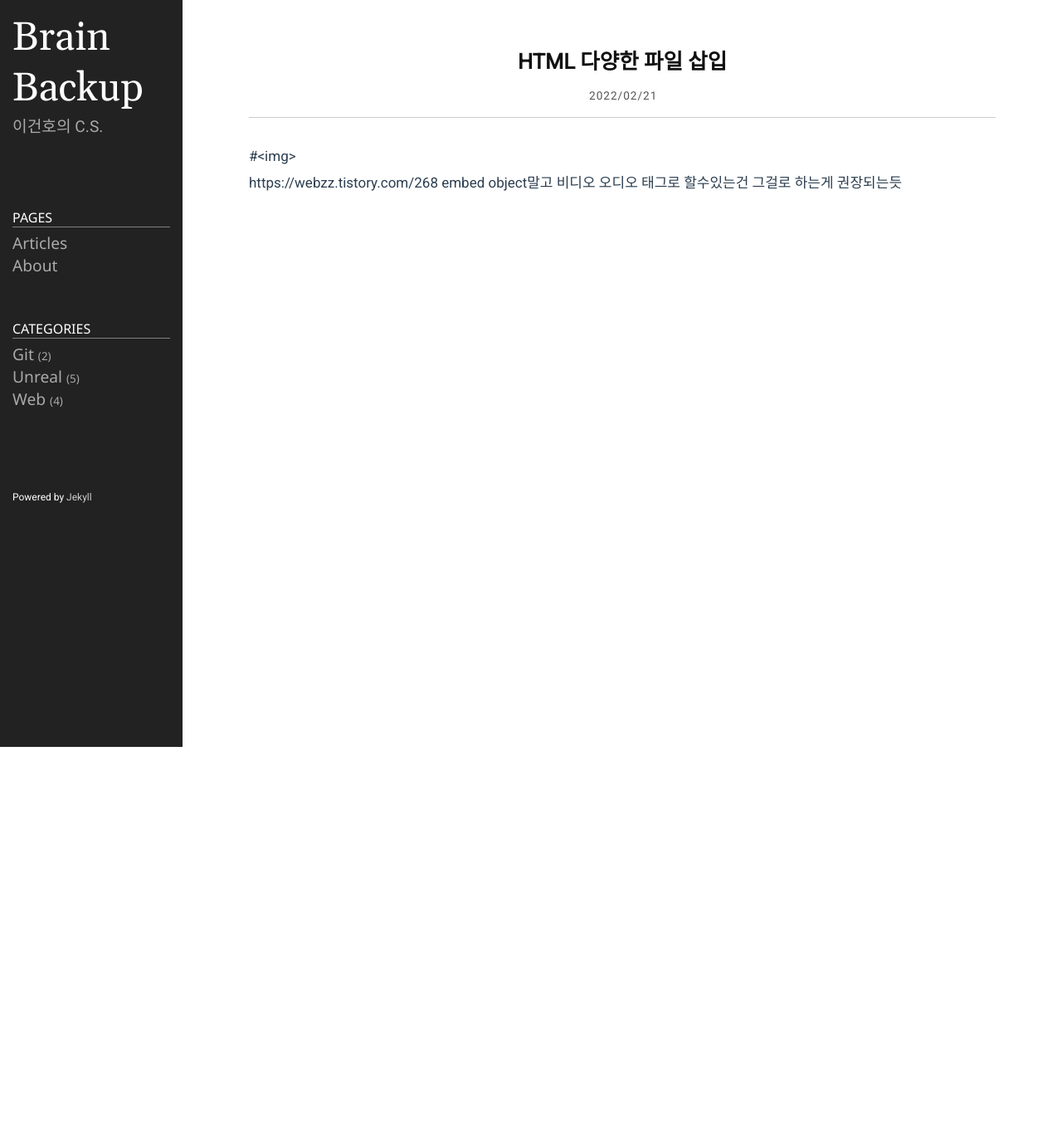
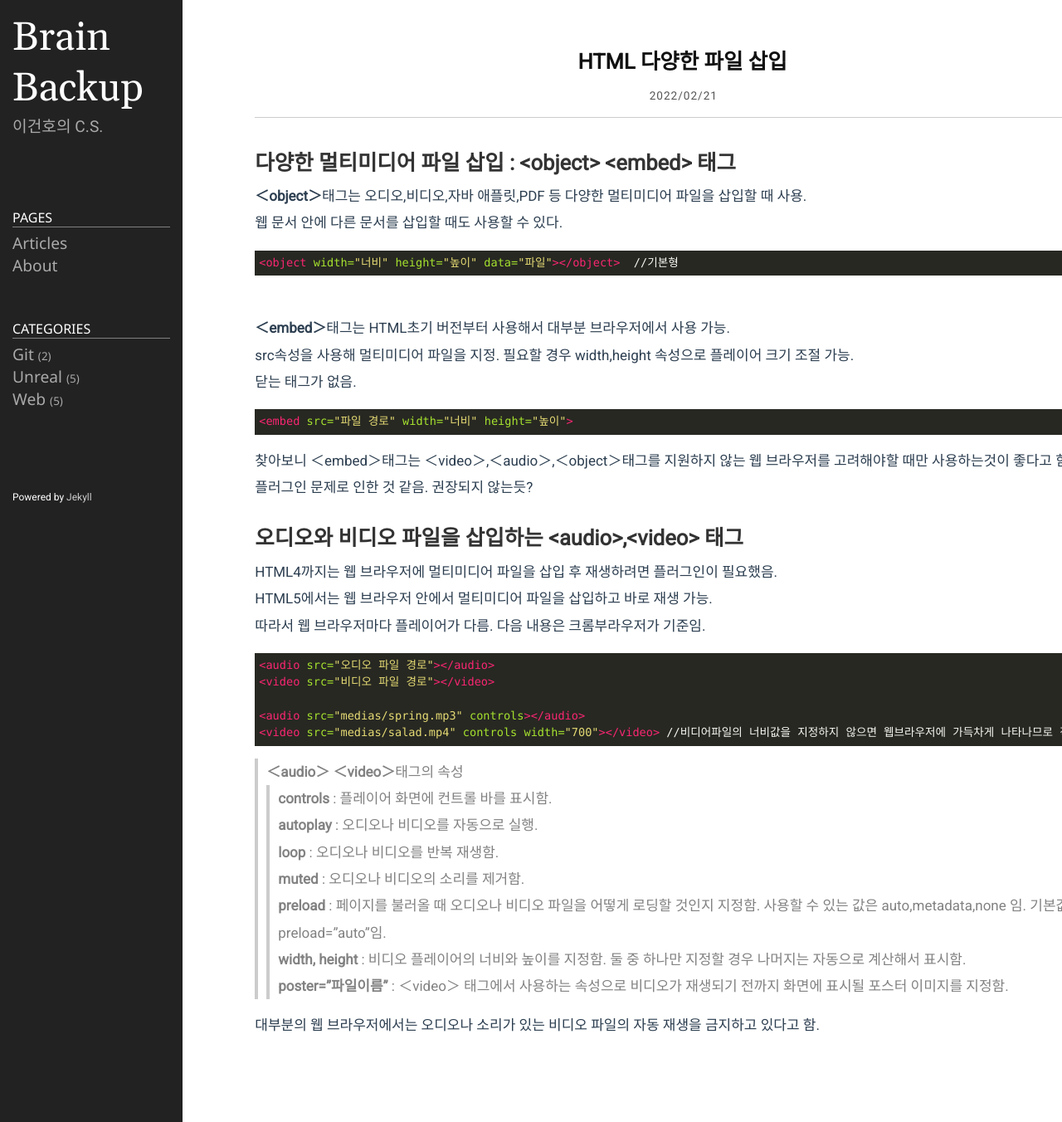
Before and after one commit to iGH01gi/iGH01gi.githoub.io, a Jekyll site: the page built from _posts/Web/2022-02-21-HTML_multifile.md, in a window 1280 px wide. Shown: the whole page at 83% size. Built offline with Jekyll 4.4.1, drawn with Linux system fonts in a browser that asks for light colours; before the commit the page ends 900 px from its top, so only the background shows below that.

````diff
--- a/_posts/Web/2022-02-21-HTML_multifile.md
+++ b/_posts/Web/2022-02-21-HTML_multifile.md
@@ -5,17 +5,41 @@ date: 2022-02-21 00:00:00+0900
 category: Web
 published: true
 ---
-#&lt;img&gt;
+# 다양한 멀티미디어 파일 삽입 : &lt;object&gt; &lt;embed&gt; 태그
+**＜object＞**태그는 오디오,비디오,자바 애플릿,PDF 등 다양한 멀티미디어 파일을 삽입할 때 사용.
+웹 문서 안에 다른 문서를 삽입할 때도 사용할 수 있다.
+```html
+<object width="너비" height="높이" data="파일"></object>  //기본형
+```
 
+<br>
+**＜embed＞**태그는 HTML초기 버전부터 사용해서 대부분 브라우저에서 사용 가능.
+src속성을 사용해 멀티미디어 파일을 지정.  필요할 경우 width,height 속성으로 플레이어 크기 조절 가능.
+닫는 태그가 없음.
+```html
+<embed src="파일 경로" width="너비" height="높이">
+```
+찾아보니 ＜embed＞태그는 ＜video＞,＜audio＞,＜object＞태그를 지원하지 않는 웹 브라우저를 고려해야할 때만 사용하는것이 좋다고 함.
+플러그인 문제로 인한 것 같음.  권장되지 않는듯?
 
+# 오디오와 비디오 파일을 삽입하는 &lt;audio&gt;,&lt;video&gt; 태그
+HTML4까지는 웹 브라우저에 멀티미디어 파일을 삽입 후 재생하려면 플러그인이 필요했음.
+HTML5에서는 웹 브라우저 안에서 멀티미디어 파일을 삽입하고 바로 재생 가능.
+따라서 웹 브라우저마다 플레이어가 다름.  다음 내용은 크롬부라우저가 기준임.
+```html
+<audio src="오디오 파일 경로"></audio>
+<video src="비디오 파일 경로"></video>
 
+<audio src="medias/spring.mp3" controls></audio>
+<video src="medias/salad.mp4" controls width="700"></video> //비디어파일의 너비값을 지정하지 않으면 웹브라우저에 가득차게 나타나므로 적절히 설정하는 것이 좋음.
+```
+>**＜audio＞** **＜video＞**태그의 속성
+>>**controls** : 플레이어 화면에 컨트롤 바를 표시함.
+**autoplay** : 오디오나 비디오를 자동으로 실행.
+**loop** : 오디오나 비디오를 반복 재생함.
+**muted** : 오디오나 비디오의 소리를 제거함.
+**preload** : 페이지를 불러올 때 오디오나 비디오 파일을 어떻게 로딩할 것인지 지정함. 사용할 수 있는 값은 auto,metadata,none 임. 기본값은 preload="auto"임.
+**width, height** : 비디오 플레이어의 너비와 높이를 지정함. 둘 중 하나만 지정할 경우 나머지는 자동으로 계산해서 표시함.
+**poster="파일이름"** : ＜video＞ 태그에서 사용하는 속성으로 비디오가 재생되기 전까지 화면에 표시될 포스터 이미지를 지정함.
 
-
-
-
-
-
-
-
-https://webzz.tistory.com/268
-embed object말고 비디오 오디오 태그로 할수있는건 그걸로 하는게 권장되는듯
+대부분의 웹 브라우저에서는 오디오나 소리가 있는 비디오 파일의 자동 재생을 금지하고 있다고 함.
````
Also changed, not shown: _posts/Web/2022-02-21-HTML_hyperlink.md (added, +18 -0 lines).
